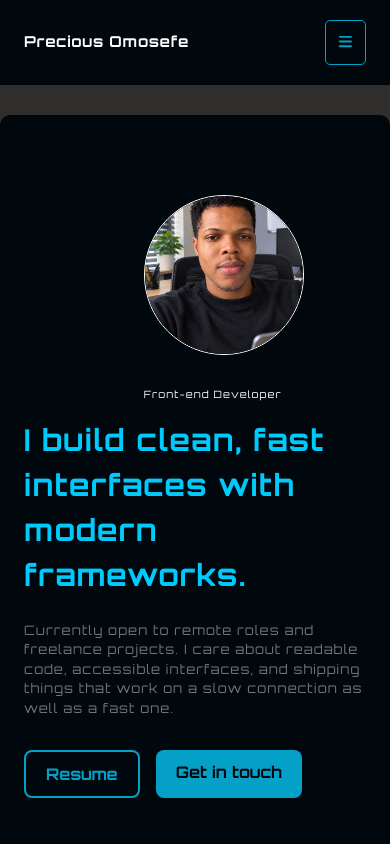
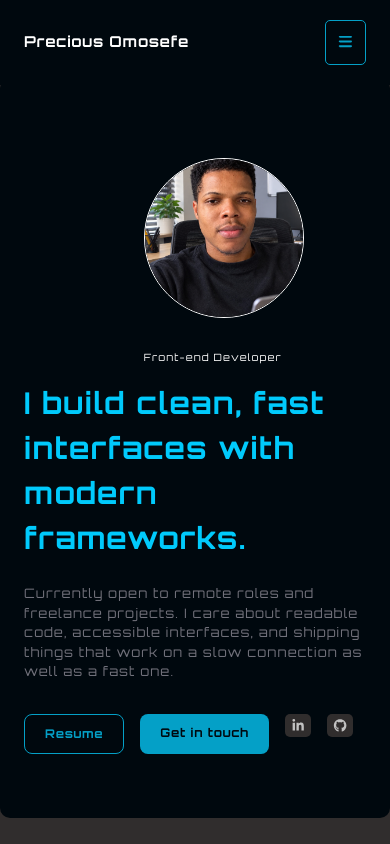
Before and after one commit to preciousosabouhien-hub/Precious-upgraded-portfolio, a Next.js app: page / in a window 390 px wide. Shown: the top 844 px of the page. Built offline with nearby package versions, Linux system fonts and the light colour scheme.

Commit message:
added my github and linkedin links

```diff
--- a/app/globals.css
+++ b/app/globals.css
@@ -25,14 +25,17 @@
   background-color: var(--background-color);
   color: #c2c2c2;
 }
-.hero{
-  margin-top:30px;
-  background: var(--primary-color-1);
-  border-radius:10px;
-  width:100%;
-}
+
+/* ================================================================================================================================ */
+
+/* ================================================================== Navbar ================================================ */
+
+/* =============================================================================================================================== */
+
 .navbar{
   background: var(--primary-color-1);
+  position:fixed;
+  top:0;
   width:100%;
 }
 .navi-list{
@@ -58,17 +61,25 @@
 .nav-icon:hover{
   color:var(--primary-color-2);
 }
-#work, #contact{
-  background: var(--primary-color-1);
-  border-radius:10px;
-}
-.service-box{
-  border-top:1px solid var(--divider-color);
-}
+
 /* visible keyboard focus, always */
 :focus-visible {
   outline: 2px solid var(--btn-background);
   outline-offset: 3px;
+}
+
+/* ================================================================================================================================ */
+
+/* ================================================================== Hero Section ================================================ */
+
+/* =============================================================================================================================== */
+
+
+.hero{
+  margin-top:8%;
+  background: var(--primary-color-1);
+  border-radius:10px;
+  width:100%;
 }
 .hero-text{
   font-size:50px;
@@ -114,6 +125,25 @@
   background:transparent;
   border:2px solid var(--btn-background);
 }
+.hero-icons{
+  font-size:16px;
+  background:var(--background-color);
+  padding:8px;
+  border-radius:5px;
+  transition: transform 0.2s ease, opacity 0.2s ease;
+}
+.hero-icons:hover{
+  background:var(--skills-font-color);
+  border-radius:5px;
+  color:#fff;
+  transform: translateY(-4px);
+  opacity: 0.85;
+}
+/* ================================================================================================================================ */
+
+/* ================================================================== About section ================================================ */
+
+/* =============================================================================================================================== */
 
 .sectn-header{
   color:var(--primary-color-2);
@@ -132,6 +162,13 @@
   letter-spacing:0.02cm;
   color:var(--skills-border);
 }
+
+/* ================================================================================================================================ */
+
+/* ================================================================== Service Section ================================================ */
+
+/* =============================================================================================================================== */
+
 .service-headr{
   color:var(--primary-color-3);
   letter-spacing: 0.02cm;
@@ -140,12 +177,34 @@
   color:var(--skills-border);
   letter-spacing:0.02cm;
 }
+
+.service-box{
+  border-top:1px solid var(--divider-color);
+}
+/* ================================================================================================================================ */
+
+/* ================================================================== Project Section ================================================ */
+
+/* =============================================================================================================================== */
+
 .projects-headr{
   color:var(--primary-color-3);
 }
 .projects-headr:hover{
   color:var(--btn-background);
 }
+
+#work, #contact{
+  background: var(--primary-color-1);
+  border-radius:10px;
+}
+
+/* ================================================================================================================================ */
+
+/* ================================================================== Footer Section ================================================ */
+
+/* =============================================================================================================================== */
+
 .footr-text{
   color:var(--primary-color-2);
   line-height: 0.03cm;
@@ -198,19 +257,23 @@
  .nav-icon{
   font-size:15px;
  }
+ .hero{
+  margin-top:20%;
+ }
  .menu-button{
   display:block;
  }
  .navi-list {
    display: flex;
     position: absolute;
-    top: 100%;
+    top: 11%;
     right: 0;
     border-bottom-right-radius: 10px;
     border-bottom-left-radius: 10px;
     width: 50%;
 
-    background-color: #111;
+    background-color: var(--primary-color-1);
+    color:var(--btn-background);
     flex-direction: column;
     align-items: center;
     gap: 25px;
@@ -242,6 +305,30 @@
  .hero-p{
   font-size:13px;
  }
+
+
+.primary-btn{
+  border:1px solid  var(--btn-background);
+  font-weight:bold;
+  letter-spacing: 0.02cm;
+  font-size:12px;
+}
+
+.primary-btn-2{
+ font-weight:bold;
+ font-size:12px;
+ letter-spacing: 0.02cm;
+ color:var(--primary-color-1);
+}
+
+
+.primary-btn-2:hover{
+  border:1px solid var(--btn-background);
+}
+.hero-icons{
+font-size:13px;
+padding:5px;
+}
 }
 
 @media (max-width: 600px){
--- a/app/layout.tsx
+++ b/app/layout.tsx
@@ -2,13 +2,12 @@
 import { Newsreader, Orbitron, Space_Grotesk } from "next/font/google";
 import "./globals.css";
 
-import { config, library } from '@fortawesome/fontawesome-svg-core';
+import { config } from '@fortawesome/fontawesome-svg-core';
 import '@fortawesome/fontawesome-svg-core/styles.css';
-// Import the specific icons globally
-import { faXmark} from '@fortawesome/free-solid-svg-icons' ;
+
 config.autoAddCss = false
 // Add individual icons to the library
-library.add( faXmark)
+
 
 // Configure Orbitron. Orbitron is a variable font,
 // so you don't strictly need to define weights unless you want to limit them.
--- a/components/Hero.tsx
+++ b/components/Hero.tsx
@@ -1,6 +1,23 @@
 
 import Image from "next/image";
+import { FontAwesomeIcon } from '@fortawesome/react-fontawesome';
 
+const linkedinInIcon = {
+  prefix: 'fab',
+  iconName: 'linkedin-in',
+  icon: [
+    448, 512, [], "f0e1", // Width, height, ligatures, unicode
+    "M100.28 448H7.4V148.9h92.88zM53.79 108.1C24.09 108.1 0 83.5 0 53.8a53.79 53.79 0 1 1 107.58 0c0 29.7-24.1 54.3-53.79 54.3zM447.9 448h-92.68V302.4c0-34.7-.7-79.2-48.29-79.2-48.29 0-55.69 37.7-55.69 76.7V448h-92.78V148.9h89.08v40.8h1.3c12.4-23.5 42.69-48.3 87.88-48.3 94 0 111.28 61.9 111.28 142.3V448z" // SVG Path
+  ]
+};
+const githubIcon = {
+  prefix: 'fab',
+  iconName: 'github',
+  icon: [
+    496, 512, [], "f09b", // Width, height, ligatures, unicode
+    "M165.9 397.4c0 2-2.3 3.6-5.2 3.6-3.3.3-5.6-1.3-5.6-3.6 0-2 2.3-3.6 5.2-3.6 3-.3 5.6 1.3 5.6 3.6zm-31.1-4.5c-.7 2 1.3 4.3 4.3 4.9 2.6 1 5.6 0 6.2-2s-1.3-4.3-4.3-5.2c-2.6-.7-5.5.3-6.2 2.3zm44.2-1.7c-2.9.7-4.9 2.6-4.6 4.9.3 2 2.9 3.3 5.9 2.6 2.9-.7 4.9-2.6 4.6-4.6-.3-1.9-3-3.2-5.9-2.9zM244.8 8C106.1 8 0 113.3 0 252c0 110.9 69.8 205.8 169.5 239.2 12.8 2.3 17.3-5.6 17.3-12.1 0-6.2-.3-40.4-.3-61.4 0 0-70 15-84.7-29.8 0 0-11.4-29.1-27.8-36.6 0 0-22.9-15.7 1.6-15.4 0 0 24.9 2 38.6 25.8 21.9 38.6 58.6 27.5 72.9 20.9 2.3-16 8.8-27.1 16-33.7-55.9-6.2-112.3-14.3-112.3-110.5 0-27.5 7.6-41.3 23.6-58.9-2.6-6.5-11.1-33.3 2.6-67.9 20.9-6.5 69 27 69 27 20-5.6 41.5-8.5 62.8-8.5s42.8 2.9 62.8 8.5c0 0 48.1-33.6 69-27 13.7 34.7 5.2 61.4 2.6 67.9 16 17.7 25.8 31.5 25.8 58.9 0 96.5-58.9 104.2-114.8 110.5 9.2 7.9 17 22.9 17 46.4 0 33.7-.3 75.4-.3 83.6 0 6.5 4.6 14.4 17.3 12.1C428.2 457.8 496 362.9 496 252 496 113.3 383.5 8 244.8 8zM97.2 352.9c-1.3 1-1 3.3.7 5.2 1.6 1.6 3.9 2.3 5.2 1 1.3-1 1-3.3-.7-5.2-1.6-1.6-3.9-2.3-5.2-1zm-10.8-8.1c-.7 1.3.3 2.9 2.3 3.9 1.6 1 3.6.7 4.3-.7.7-1.3-.3-2.9-2.3-3.9-2-.6-3.6-.3-4.3.7zm32.4 35.6c-1.6 1.3-1 4.3 1.3 6.2 2.3 2.3 5.2 2.6 6.5.7 1.3-1.6.7-4.3-1.3-6.2-2.2-2.3-5.2-2.6-6.5-.7zm-14.4-1.7c-.3 2 1.6 4.3 4.3 4.9 2.6 1 5.3 0 5.6-2s-1.6-4.3-4.3-4.9c-2.6-.7-5.3 0-5.6 2z" // SVG Path
+  ]
+};
 export default function Hero() {
   return (
     <section
@@ -29,11 +46,10 @@
             className="px-5 py-2.5 primary-btn-2"
           >
             Get in touch
-          </a>
-        </div>
+          </a><a href="https://www.linkedin.com/in/precious-omosefe-917128136/"  target="_blank"  rel="noopener noreferrer"  aria-label="Visit my LinkedIn Profile"> <FontAwesomeIcon icon={linkedinInIcon} className="hero-icons" />
+          </a><a href="https://github.com/preciousosabouhien-hub"   target="_blank"  rel="noopener noreferrer"  aria-label="Visit my GitHub Profile"><FontAwesomeIcon icon={ githubIcon} className="hero-icons" /> </a></div>
       </div>
 
-      {/* Swap "/profile.jpg" for your own file name in the public/ folder */}
       <Image
         src="/ME2.png"
         alt="Profile photo"
```
Also changed, not shown: app/apple-icon.png (added), app/icon.png (added).
